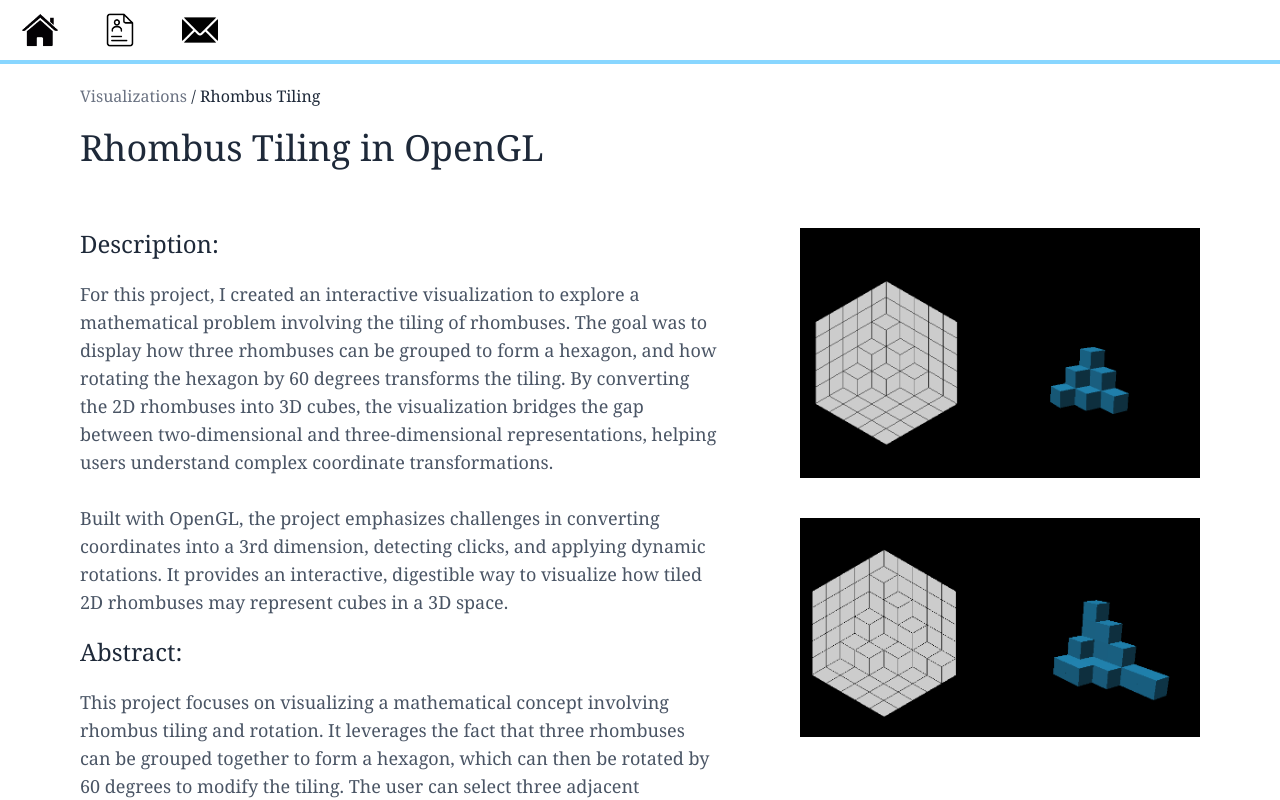
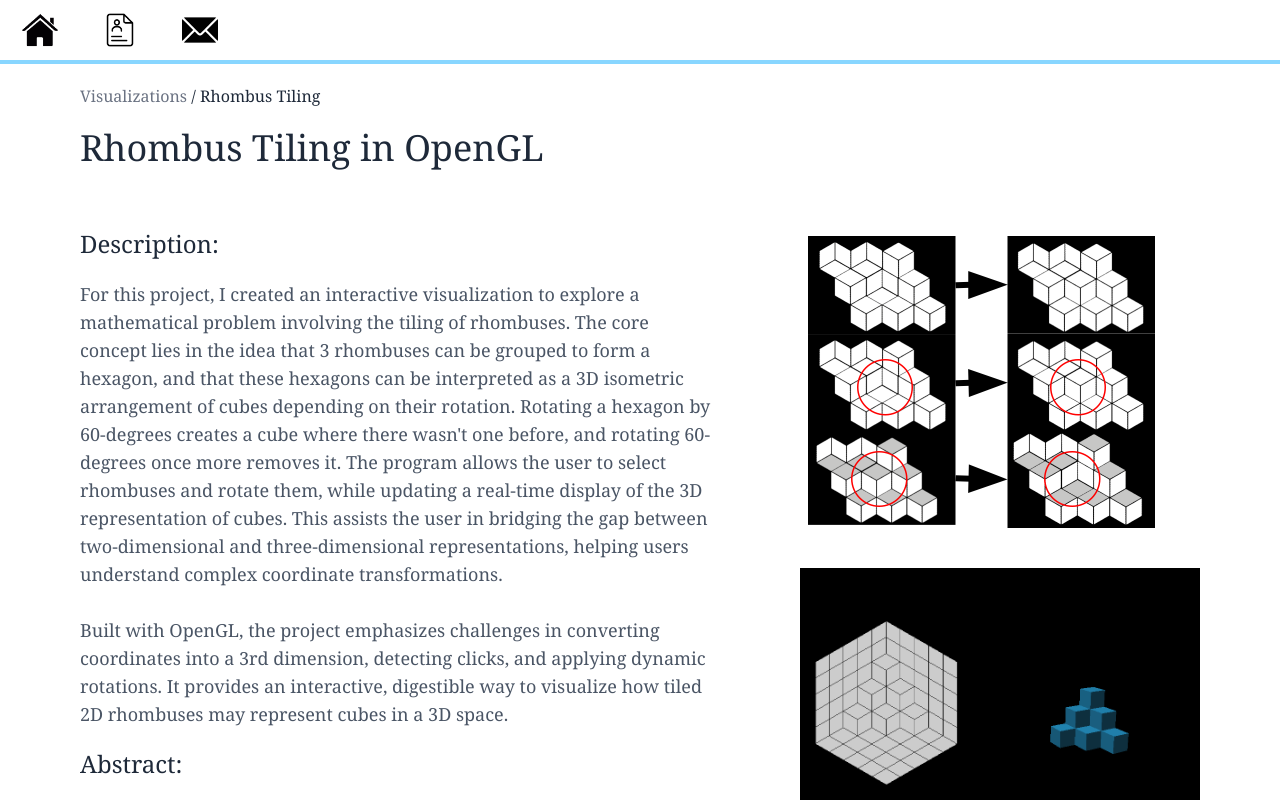
Before and after one commit to abobich675/bobich.us, a Next.js app: page /Visualizations/Rhombus-Tiling in a window 1280 px wide. Shown: the top 800 px of the page. Built offline with nearby package versions, Linux system fonts and the light colour scheme.

Commit message:
Rhombus Tiling Edits

```diff
--- a/app/Visualizations/Rhombus-Tiling/page.tsx
+++ b/app/Visualizations/Rhombus-Tiling/page.tsx
@@ -17,8 +17,10 @@ export default function Page() {
           Description:
         </div>
         For this project, I created an interactive visualization to explore a mathematical problem involving the tiling of rhombuses.
-        The goal was to display how three rhombuses can be grouped to form a hexagon, and how rotating the hexagon by 60 degrees transforms the tiling.
-        By converting the 2D rhombuses into 3D cubes, the visualization bridges the gap between two-dimensional and three-dimensional representations, helping users understand complex coordinate transformations.
+        The core concept lies in the idea that 3 rhombuses can be grouped to form a hexagon, and that these hexagons can be interpreted as a 3D isometric arrangement of cubes depending on their rotation.
+        Rotating a hexagon by 60-degrees creates a cube where there wasn't one before, and rotating 60-degrees once more removes it.
+        The program allows the user to select rhombuses and rotate them, while updating a real-time display of the 3D representation of cubes.
+        This assists the user in bridging the gap between two-dimensional and three-dimensional representations, helping users understand complex coordinate transformations.
         <br /><br />
         Built with OpenGL, the project emphasizes challenges in converting coordinates into a 3rd dimension, detecting clicks, and applying dynamic rotations.
         It provides an interactive, digestible way to visualize how tiled 2D rhombuses may represent cubes in a 3D space.
@@ -26,14 +28,13 @@ export default function Page() {
         <div className='text-2xl pb-5 pt-5 text-gray-800'>
           Abstract:
         </div>
-
         This project focuses on visualizing a mathematical concept involving rhombus tiling and rotation.
-        It leverages the fact that three rhombuses can be grouped together to form a hexagon, which can then be rotated by 60 degrees to modify the tiling.
-        The user can select three adjacent rhombuses in a 2D display to perform a rotation, dynamically altering the structure.
-        A corresponding 3D representation reflects the changes in real-time, allowing users to explore how simple 2D shapes can transform into 3D cubes using rotation and coordinate conversion.
+        It presents the fact that three rhombuses can be grouped together to form a hexagon and that by rotating these groups, a 2D tiling can be interpreted as a 3D isometric arrangement of cubes.
+        By letting users interact with a 2D tiling and reflecting their actions in real-time 3D, the program shows how simple shapes transform into cubes.
 
       </div>
       <div className='flex-shrink-0 justify-end'>
+        <Image src="/Rhombus-Tiling-Concept.png" alt="Image1" width={400} height={100} className='pb-10'/>
         <Image src="/Rhombus-Tiling1.png" alt="Image1" width={400} height={100} className='pb-10'/>
         <Image src="/Rhombus-Tiling2.png" alt="Image2" width={400} height={100} className='pb-10'/>
       </div>
```
Also changed, not shown: public/Rhombus-Tiling-Concept.png (added), public/Rhombus-Tiling3.png (added).
